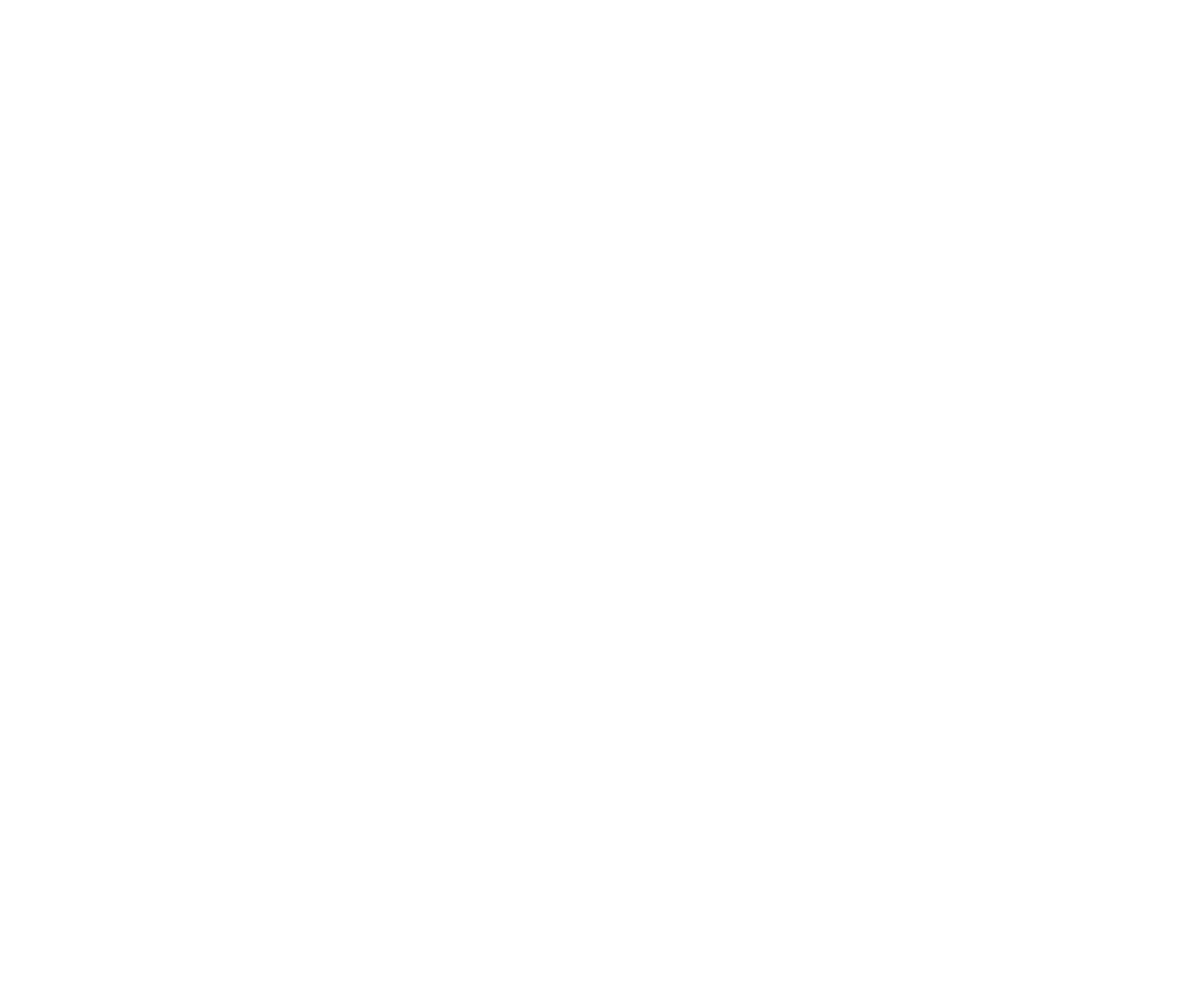
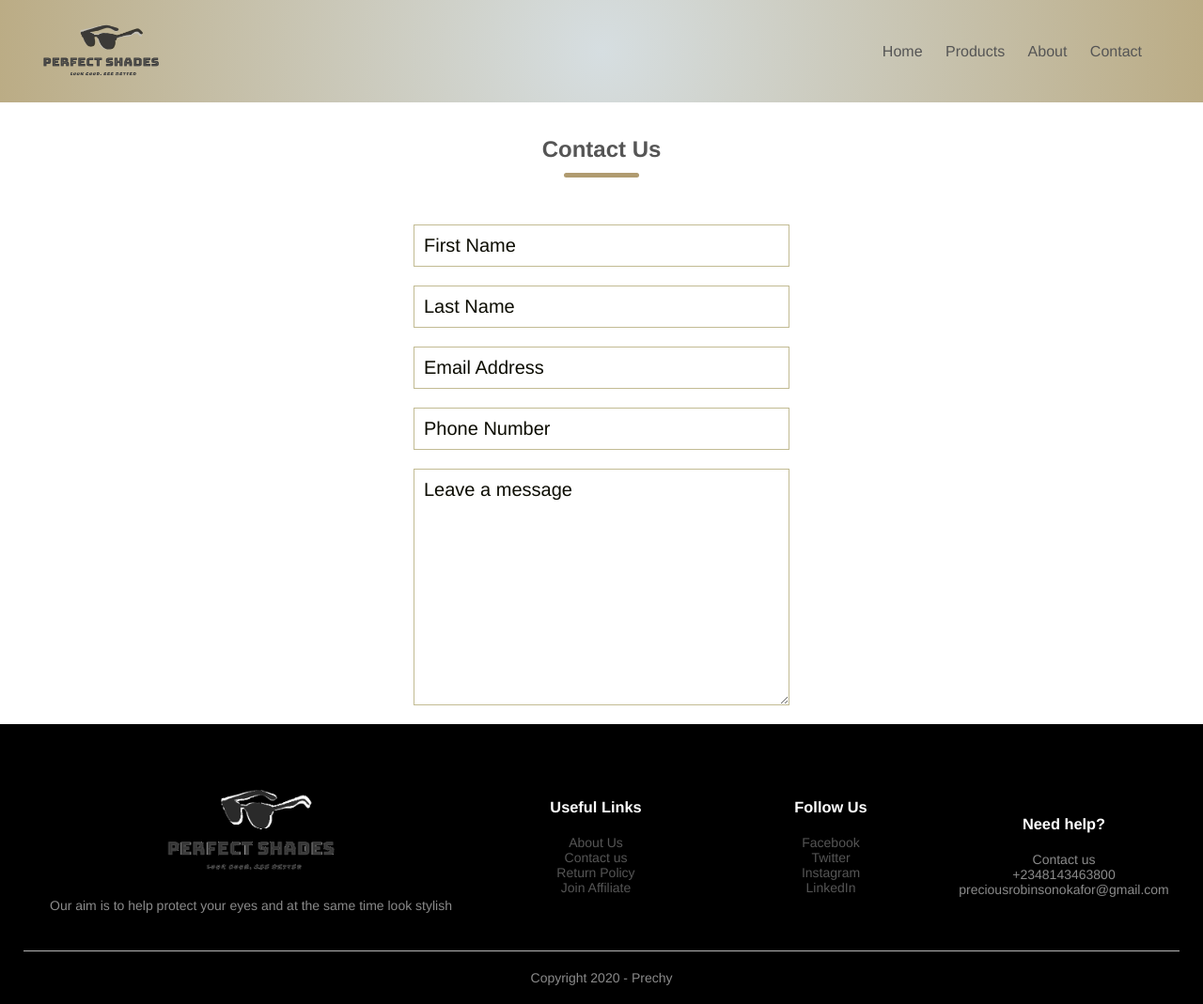
Before and after one commit to Prechy1211/ecommerce-website, a plain HTML site: page contact.html in a window 1280 px wide. Shown: the whole page at 94% size. Before the commit the page ends 800 px from the top, so only its background shows below. Drawn offline with Linux system fonts and the light colour scheme.

Commit message:
contact page and finishing touches

```diff
--- a/about.html
+++ b/about.html
@@ -0,0 +1,152 @@
+<!DOCTYPE html>
+<html lang="en">
+
+<head>
+	<meta charset="UTF-8">
+	<meta name="viewport" content="width=device-width, initial-scale=1.0">
+	<link rel="stylesheet" href="style.css" type="text/css">
+	<title>Our Story</title>
+</head>
+
+<body>
+
+	<div class="header">
+
+		<div class="container">
+			<div class="navbar">
+				<div class="logo">
+					<img src="images/logo-transparent.png" alt="perfect shades" width="125px" height="65px">
+				</div>
+				<nav>
+					<ul id="menuItems">
+						<li><a href="index.html">Home</a></li>
+						<li><a href="product.html">Products</a></li>
+						<li><a href="about.html">About</a></li>
+						<li><a href="contact.html">Contact</a></li>
+					</ul>
+				</nav>
+				<img src="images/menu.png" class="menu-icon" onclick="menu()">
+			</div>
+			<div class="row">
+				<div class="col-2">
+					<img src="images/background.png" alt="sunglass">
+				</div>
+				<div class="col-2">
+					<h1>WHO WE ARE</h1>
+					<p>
+						Welcome to Perfect Shades, your number one store for all things sunglasses.
+						<br>We're dedicated to providing you quality sunglasses,
+						<br>with an emphasis on good UV protection and style at a price that won't break the bank.
+						<br>Our team consists for individuals who are all lovers of sunglasses.
+						<br>We hope you enjoy the products as much as we enjoy offering them to you.
+						<br>If you have any questions or comments, please don't hesitate to contact us.
+						<br>Sincerely,
+						<br>Precious Okafor
+						<br> CEO
+
+					</p>
+				</div>
+
+			</div>
+		</div>
+
+	</div>
+
+	<!--------our team--------->
+
+
+		<div class="small-container">
+			<h2 class="title">Our Team</h2>
+			<div class="row">
+				<div class="col-3">
+					<img src="images/director.jpg">
+					<h4>Praise Okafor</h4>
+					<p>Managing Director</p>
+				</div>
+				<div class="col-3">
+					<img src="images/sales.jpg">
+					<h4>Katherine Joshua</h4>
+					<p>Sales Manager</p>
+				</div>
+				<div class="col-3">
+					<img src="images/cfo.jpg">
+					<h4>Francis Eni</h4>
+					<p>CFO</p>
+				</div>
+			</div>
+		</div>
+
+
+	<!-- ------------footer---------- -->
+	<div class="footer">
+		<div class="container">
+			<div class="row">
+				<div class="footer-col-1">
+					<img src="images/white.png">
+					<p>Our aim is to help protect your eyes and at the same time look stylish</p>
+				</div>
+				<div class="footer-col-2">
+					<h3>Useful Links</h3>
+					<ul>
+						<a href="about.html">
+							<li>About Us</li>
+						</a>
+						<a href="contact.html">
+							<li>Contact us</li>
+						</a>
+						<a href="">
+							<li>Return Policy</li>
+						</a>
+						<a href="">
+							<li>Join Affiliate</li>
+						</a>
+					</ul>
+				</div>
+				<div class="footer-col-3">
+					<h3>Follow Us</h3>
+					<ul>
+						<a href="">
+							<li>Facebook</li>
+						</a>
+						<a href="">
+							<li>Twitter</li>
+						</a>
+						<a href="">
+							<li>Instagram</li>
+						</a>
+						<a href="">
+							<li>LinkedIn</li>
+						</a>
+					</ul>
+				</div>
+				<div class="footer-col-4">
+					<h3>Need help?</h3>
+					<p>Contact us</p>
+					<ul>
+						<li>+2348143463800</li>
+						<li>preciousrobinsonokafor@gmail.com</li>
+					</ul>
+				</div>
+			</div>
+			<hr>
+			<p class="copyright">Copyright 2020 - Prechy</p>
+		</div>
+	</div>
+
+	<!----------js for menu------------->
+	<script>
+		var menuItems = document.getElementById("menuItems")
+
+		menuItems.style.maxHeight = "0px";
+
+		function menu() {
+			if (menuItems.style.maxHeight == "0px") {
+				menuItems.style.maxHeight = "200px";
+			} else {
+				menuItems.style.maxHeight = "0px";
+			}
+		}
+	</script>
+</body>
+
+</html>
--- a/contact.html
+++ b/contact.html
@@ -0,0 +1,107 @@
+<!DOCTYPE html>
+<html lang="en">
+
+<head>
+	<meta charset="UTF-8">
+	<meta name="viewport" content="width=device-width, initial-scale=1.0">
+	<link rel="stylesheet" href="style.css" type="text/css">
+	<link rel="stylesheet" href="https://stackpath.bootstrapcdn.com/font-awesome/4.7.0/css/font-awesome.min.css" type="text/css">
+	<title>All Products | Perfect Shades</title>
+</head>
+
+<body>
+
+	<div class="header">
+
+		<div class="container">
+			<div class="navbar">
+				<div class="logo">
+					<img src="images/logo-transparent.png" alt="perfect shades" width="125px" height="65px">
+				</div>
+				<nav>
+					<ul id="menuItems">
+						<li><a href="index.html">Home</a></li>
+						<li><a href="product.html">Products</a></li>
+						<li><a href="about.html">About</a></li>
+						<li><a href="contact.html">Contact</a></li>
+					</ul>
+				</nav>
+				<img src="images/menu.png" class="menu-icon" onclick="menu()">
+			</div>
+
+		</div>
+
+	</div>
+
+<!-------------Products-------------------->
+<div class="small-container">
+	<h2 class="title">Contact Us</h2>
+	<div class="row">
+		<form action="contact.html">
+			<input type="text" value="First Name" name="fstn">
+			<input type="text" value="Last Name" name="lstn">
+			<input type="email" value="Email Address" name="email">
+			<input type="tel" value="Phone Number" name="tel">
+			<textarea name="messages" id="messages" cols="30" rows="10">Leave a message</textarea>
+		</form>
+	</div>
+</div>
+
+
+<!-- ------------footer---------- -->
+<div class="footer">
+	<div class="container">
+		<div class="row">
+			<div class="footer-col-1">
+				<img src="images/white.png">
+				<p>Our aim is to help protect your eyes and at the same time look stylish</p>
+			</div>
+			<div class="footer-col-2">
+				<h3>Useful Links</h3>
+				<ul>
+					<a href="about.html"><li>About Us</li></a>
+					<a href="contact.html"><li>Contact us</li></a>
+					<a href=""><li>Return Policy</li></a>
+					<a href=""><li>Join Affiliate</li></a>
+				</ul>
+			</div>
+			<div class="footer-col-3">
+				<h3>Follow Us</h3>
+				<ul>
+					<a href=""><li>Facebook</li></a>
+					<a href=""><li>Twitter</li></a>
+					<a href=""><li>Instagram</li></a>
+					<a href=""><li>LinkedIn</li></a>
+				</ul>
+			</div>
+			<div class="footer-col-4">
+				<h3>Need help?</h3>
+				<p>Contact us</p>
+				<ul>
+					<li>+2348143463800</li>
+					<li>preciousrobinsonokafor@gmail.com</li>
+				</ul>
+			</div>
+		</div>
+		<hr>
+		<p class="copyright">Copyright 2020 - Prechy</p>
+	</div>
+</div>
+
+<!----------js for menu------------->
+<script>
+	var menuItems = document.getElementById("menuItems")
+
+	menuItems.style.maxHeight = "0px";
+
+	function menu(){
+		if(menuItems.style.maxHeight == "0px") {
+			menuItems.style.maxHeight = "200px";
+		} else {
+			menuItems.style.maxHeight = "0px";
+		}
+	}
+</script>
+</body>
+
+</html>
--- a/style.css
+++ b/style.css
@@ -166,6 +166,10 @@ small{
 	flex-basis: 15%;
 	text-align: center;
 }
+.footer-col-4 {
+	flex-basis: 20%;
+	text-align: center;
+}
 ul {
 	list-style-type: none;
 }
@@ -213,6 +217,19 @@ select:focus {
 	color: white;
 }
 
+/* --------contact us--------- */
+input, textarea {
+	display: block;
+	margin-bottom: 20px;
+	padding: 10px;
+	width: 400px;
+	font-size: 20px;
+	border: 1px solid #86792a81;
+	color: rgb(12, 12, 2);
+}
+textarea:focus, input:focus {
+	outline: none;
+}
 /* -------media query for menu-------- */
 .menu-icon {
 	width: 28px;
```
Also changed, not shown: index.html (+9 -1 lines), product.html (+2 -1 lines), images/cfo.jpg (added), images/director.jpg (added), images/sales.jpg (added).
